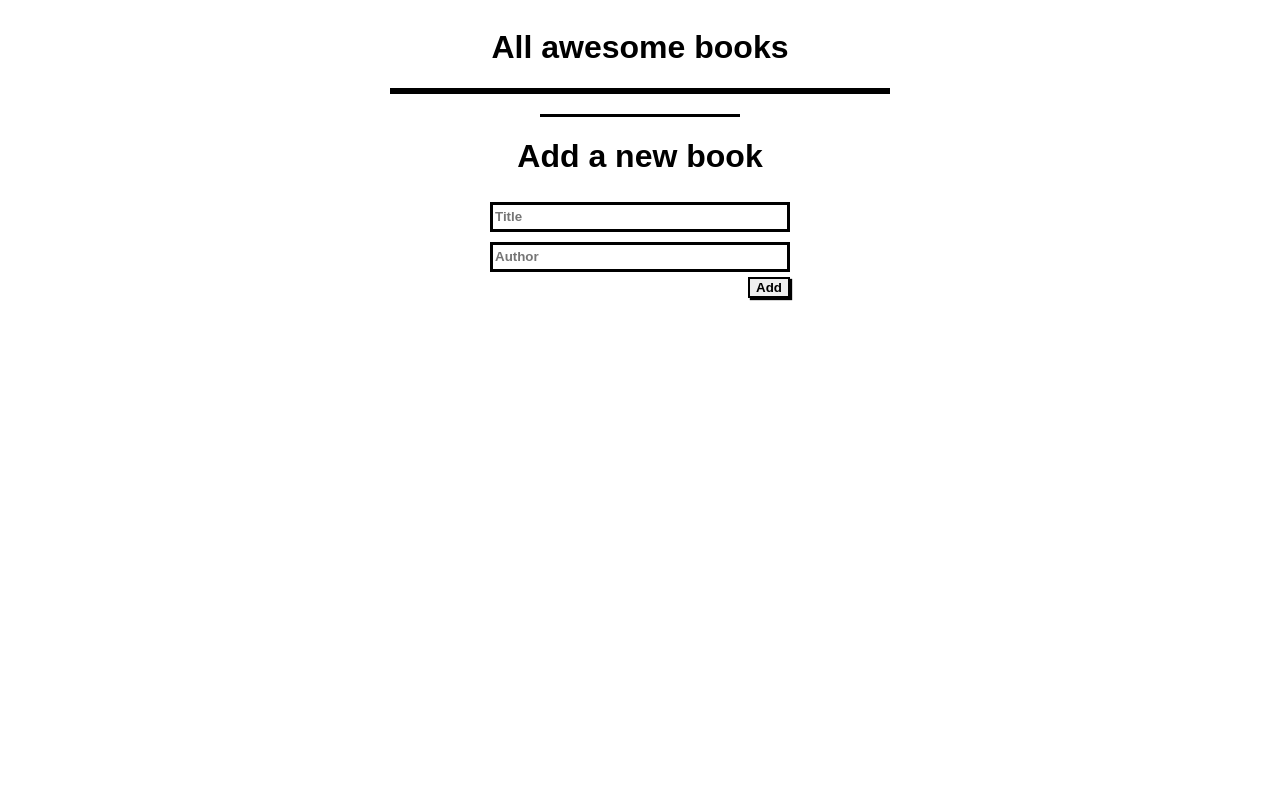
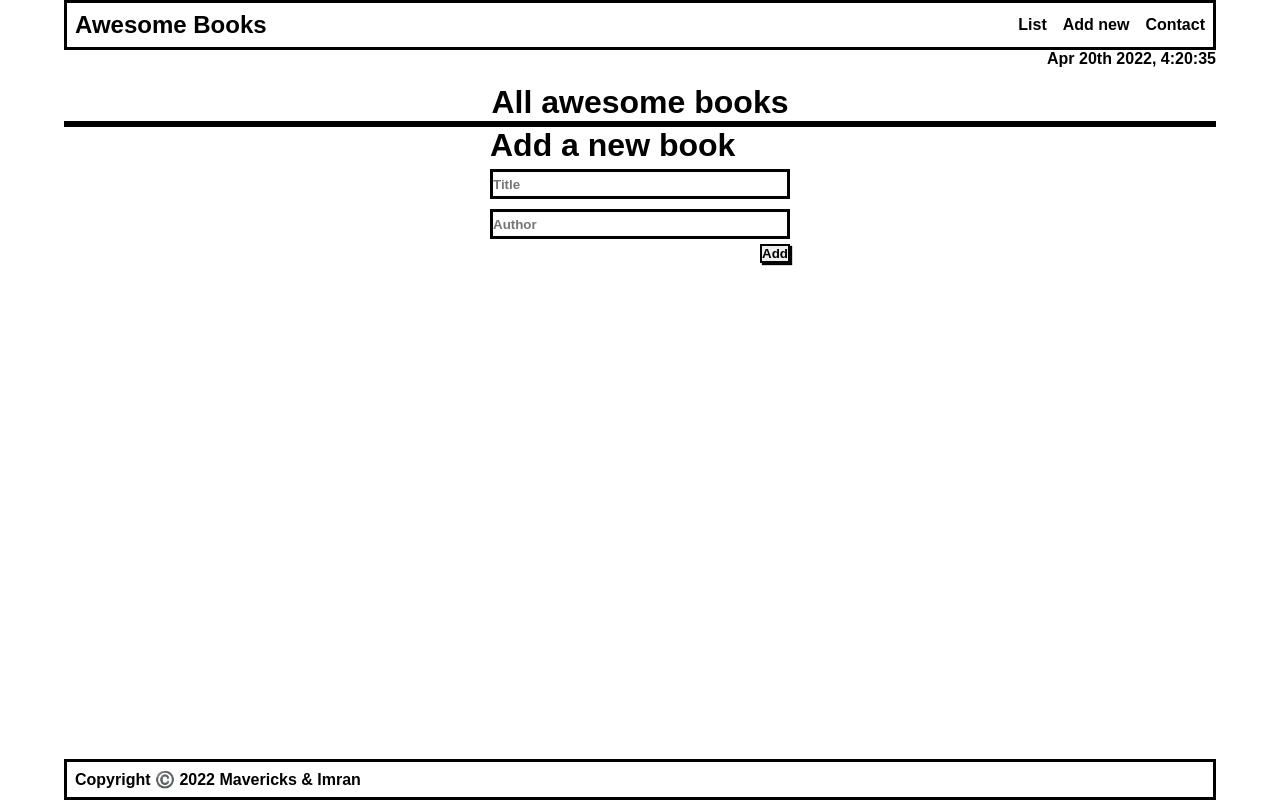
Before and after one commit to mavericks-db/awesome-books, a website: page index.html in a window 1280 px wide. Drawn offline with Linux system fonts and the light colour scheme.

Commit message:
Add header and footer section

```diff
--- a/index.html
+++ b/index.html
@@ -11,12 +11,26 @@
 </head>
 
 <body>
-  <h1>All awesome books</h1>
+  <header>
+    <h1>Awesome Books</h1>
+    <nav>
+      <ul>
+        <li><a href="#list">List</a>
+        </li>
+        <li><a href="#addNew">Add new</a></li>
+        <li><a href="#contact">Contact</a></li>
+      </ul>
+    </nav>
+  </header>
+  <div class="date"></div>
+  <section class="list" id="list">
+    <h2>All awesome books</h2>
     <div class="collection">
+    </div>
+  </section>
 
-  </div>
-  <div class="line"></div>
-  <h1>Add a new book</h1>
+  <section id="addNew">
+    <h2>Add a new book</h2>
     <div class="book-input">
       <label for="title"></label>
       <input type="text" id="title" name="title" placeholder="Title">
@@ -24,6 +38,10 @@
       <input type="text" id="author" name="author" placeholder="Author">
       <button type="button" id="addBtn">Add</button>
     </div>
+  </section>
+  <footer>
+    <p>Copyright ©️ 2022 Mavericks & Imran</p>
+  </footer>
 
 </body>
 
--- a/script.js
+++ b/script.js
@@ -73,3 +73,30 @@ addBtn.addEventListener('click', () => {
 window.onload = function reset() {
   BookObject.displayBooks();
 };
+
+// Date Info
+const date = document.querySelector('.date');
+const setTime = () => {
+  const dateNow = new Date();
+  const months = ['Jan', 'Feb', 'Mar', 'Apr', 'May', 'Jun', 'Jul', 'Aug', 'Sep', 'Oct', 'Nov', 'Dec'];
+  const month = months[dateNow.getMonth()];
+  const day = dateNow.getDate();
+  const year = dateNow.getFullYear();
+
+  let minutes = dateNow.getMinutes();
+  const hours = dateNow.getHours();
+  let seconds = dateNow.getSeconds();
+
+  if (seconds.toString().length < 2) {
+    seconds = `0${seconds}`;
+  }
+  if (minutes.toString().length < 2) {
+    minutes = `0${minutes}`;
+  }
+
+  const time = `${month} ${day}th ${year}, ${hours}:${minutes}:${seconds}`;
+  date.textContent = '';
+  date.textContent = `${time}`;
+};
+
+setInterval(setTime, 1000);
--- a/style.css
+++ b/style.css
@@ -1,17 +1,60 @@
+* {
+  box-sizing: border-box;
+  font-family: sans-serif;
+  font-weight: 700;
+  margin: 0;
+  padding: 0;
+}
+
+html {
+  scroll-behavior: smooth;
+}
+
 body {
   display: flex;
   flex-direction: column;
   align-items: center;
 }
 
-* {
-  box-sizing: border-box;
-  font-family: sans-serif;
-  font-weight: 700;
+/* Header Section */
+header {
+  display: flex;
+  flex-direction: row;
+  justify-content: space-between;
+  align-items: center;
+  border: 3px solid black;
+  padding: 0.5rem;
+  width: 90%;
+}
+
+h2 {
+  font-size: 2rem;
+}
+
+nav ul {
+  display: flex;
+  flex-direction: row;
+}
+
+nav ul li {
+  list-style-type: none;
+  margin-left: 1rem;
+}
+
+nav ul li a {
+  text-decoration: none;
+  color: black;
+}
+
+.date {
+  display: flex;
+  flex-direction: row;
+  justify-content: flex-end;
+  width: 90%;
 }
 
 h1 {
-  font-size: 32px;
+  font-size: 1.5rem;
 }
 
 button {
@@ -25,8 +68,16 @@ input {
   border: 3px solid black;
 }
 
+/* List Section */
+.list {
+  width: 90%;
+  margin-left: 2rem;
+  margin-right: 2rem;
+  margin-top: 1rem;
+  text-align: center;
+}
+
 .collection {
-  width: 500px;
   border: 3px solid black;
 }
 
@@ -58,6 +109,7 @@ input {
   background-color: black;
 }
 
+/* Add New Section */
 .book-input {
   width: 300px;
   display: flex;
@@ -67,3 +119,12 @@ input {
 #addBtn {
   margin-left: auto;
 }
+
+/* Footer Section */
+footer {
+  width: 90%;
+  border: 3px solid black;
+  padding: 0.5rem;
+  position: fixed;
+  bottom: 0;
+}
```
Lines whose indentation alone changed are shown as unchanged.
